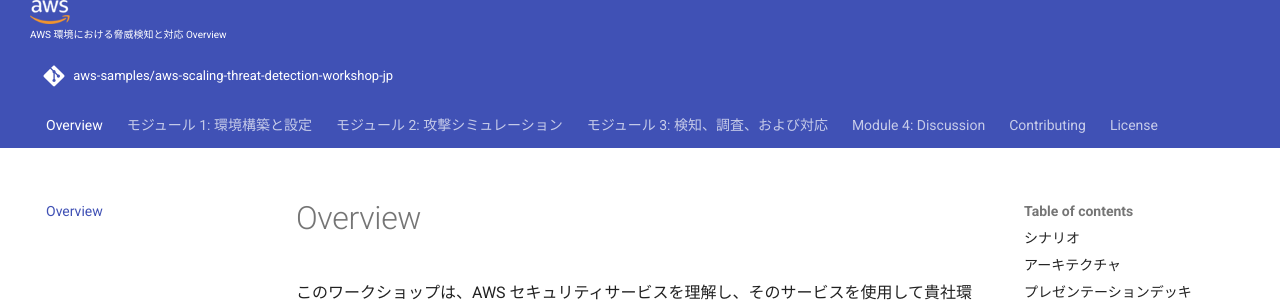
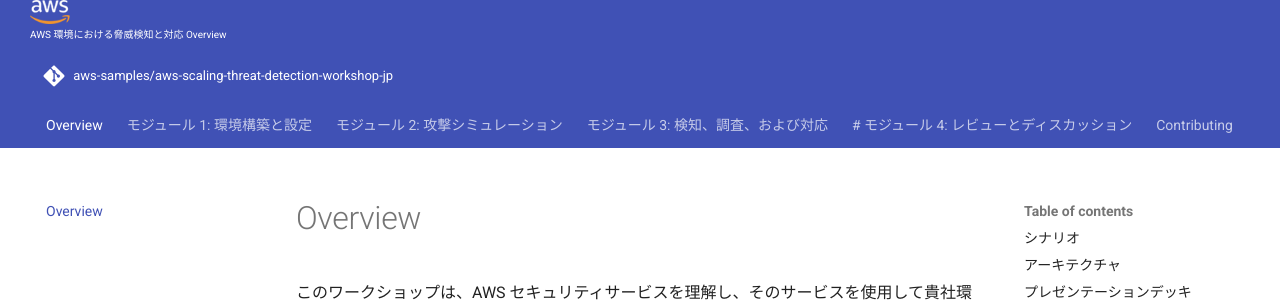
Before and after one commit to aws-samples/aws-scaling-threat-detection-workshop-jp, an MkDocs documentation site: the page built from docs/index.md, in a window 1280 px wide and 900 px high. Shown: the top 307 px of the window. Built offline with MkDocs 1.6.1 and Material for MkDocs 9.7.7, drawn with Linux system fonts in a browser that asks for light colours; comment, search, counter and statistics services are not loaded.

Commit message:
Added Module 4 translated content

```diff
--- a/mkdocs.yml
+++ b/mkdocs.yml
@@ -48,6 +48,6 @@
   - 'モジュール 1: 環境構築と設定': '01-environment-setup.md'
   - 'モジュール 2: 攻撃シミュレーション': '02-attack-simulation.md'
   - 'モジュール 3: 検知、調査、および対応': '03-detection-and-remediation.md'
-  - 'Module 4: Discussion': '04-review-and-discussion.md'
+  - '# モジュール 4: レビューとディスカッション': '04-review-and-discussion.md'
   - Contributing: 'contribute.md'
   - License: 'license.md'
```
